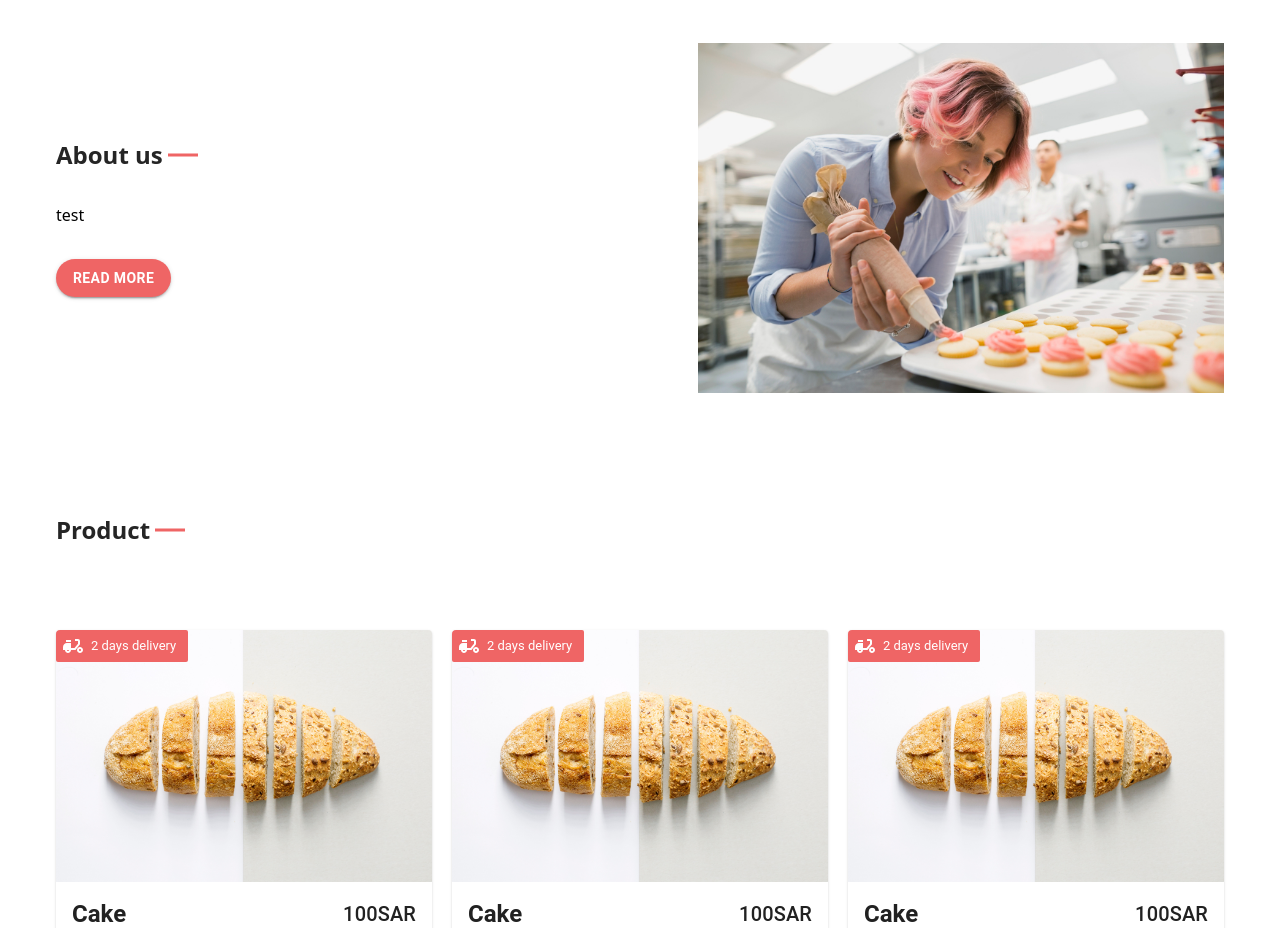
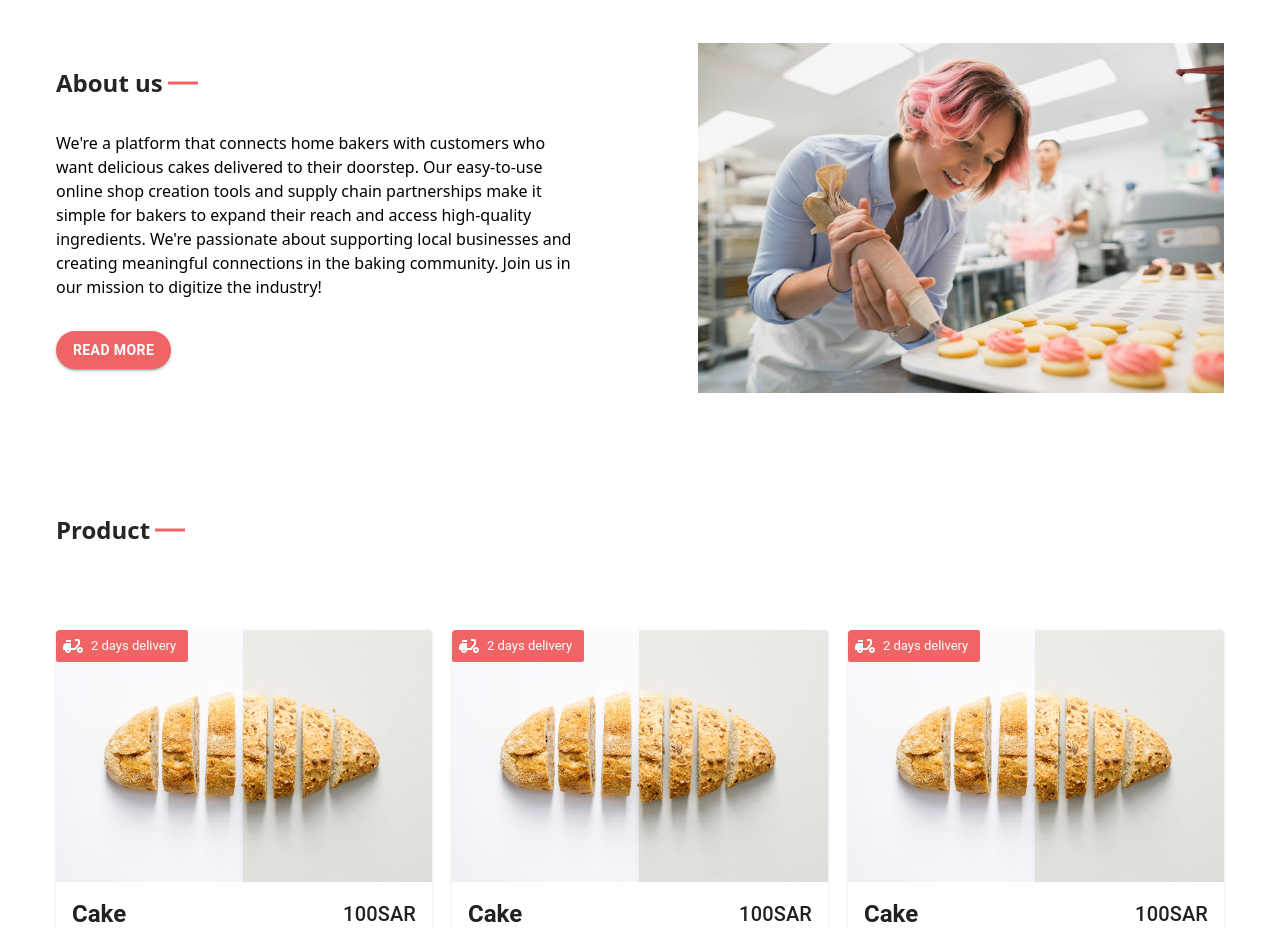
Before and after one commit to mds-cs8/BakeSpace-nextjs, a Next.js app: page / in a window 1280 px wide. Shown: the part 920-1848 px from the top of the page. Built offline with nearby package versions, Linux system fonts and the light colour scheme.

Commit message:
first test

```diff
--- a/app/components/Aboutus/About.jsx
+++ b/app/components/Aboutus/About.jsx
@@ -23,7 +23,13 @@ export const AboutUs = () => {
       >
         <h2 className="section-title text-2xl font-bold">About us</h2>
         <p>
-         test
+          We&apos;re a platform that connects home bakers with customers who
+          want delicious cakes delivered to their doorstep. Our easy-to-use
+          online shop creation tools and supply chain partnerships make it
+          simple for bakers to expand their reach and access high-quality
+          ingredients. We&apos;re passionate about supporting local businesses
+          and creating meaningful connections in the baking community. Join us
+          in our mission to digitize the industry!
         </p>
         <Button
           className="about-btn"
```
